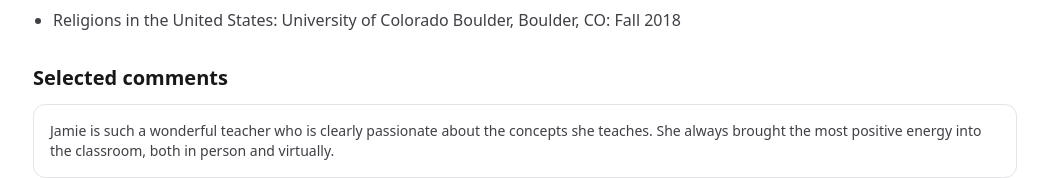
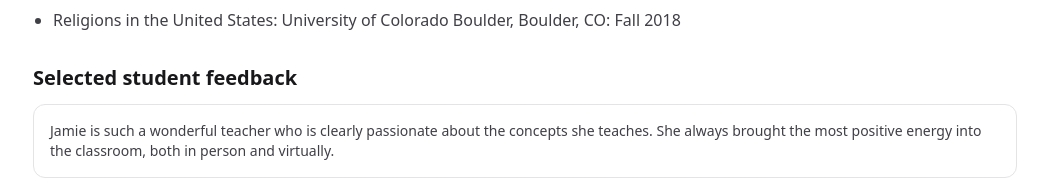
Before and after one commit to jamiesarafan/jamie-site, a Next.js app: page /teaching in a window 1280 px wide. Shown: the part 553-731 px from the top of the page, without its empty margins (115-1163 px from the left). Built offline with nearby package versions, Linux system fonts and the light colour scheme.

Commit message:
Update page.tsx

```diff
--- a/src/app/teaching/page.tsx
+++ b/src/app/teaching/page.tsx
@@ -23,7 +23,7 @@ export default function TeachingPage() {
 
       {site.teaching.quotes.length ? (
         <section className="space-y-3">
-          <h2 className="text-xl font-semibold">Selected comments</h2>
+          <h2 className="text-xl font-semibold">Selected student feedback</h2>
           <ul className="space-y-2 text-zinc-700">
             {site.teaching.quotes.map((q) => (
               <li key={q} className="rounded-xl border border-zinc-200 p-4 text-sm">
```
